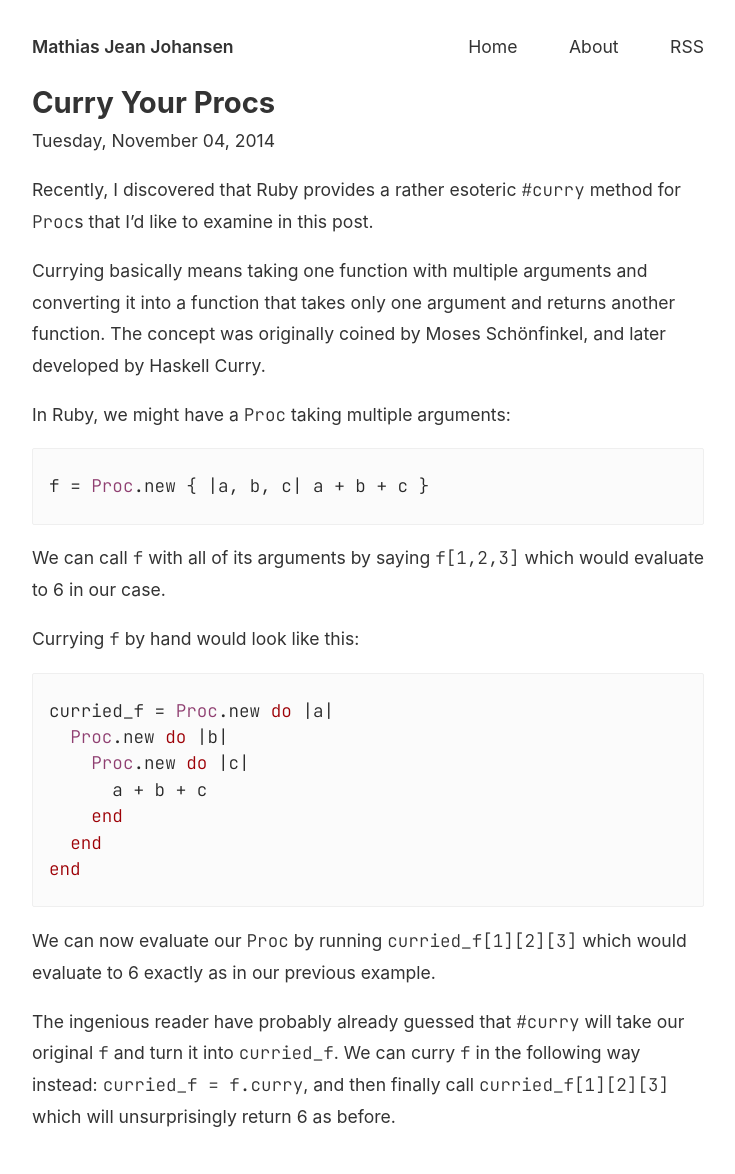
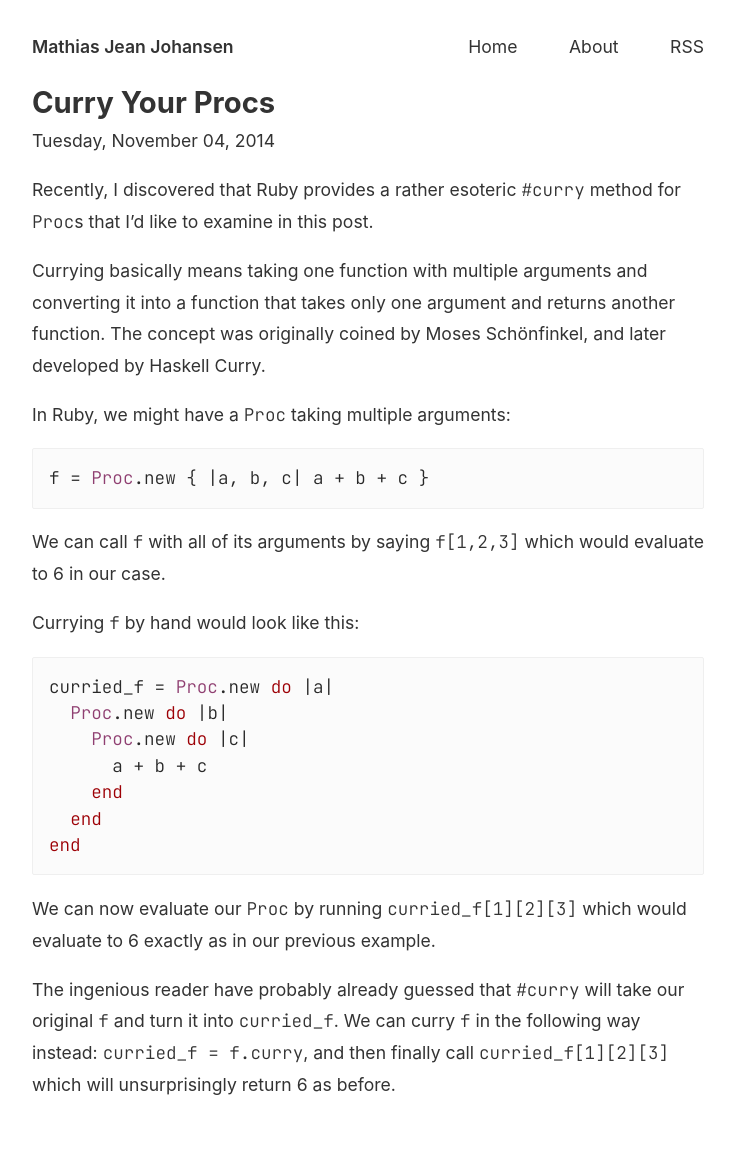
Before and after one commit to majjoha/majjoha.github.io, a Jekyll site: the page built from _posts/2014-11-04-curry-your-procs.md, in a window 1280 px wide. Shown: the whole page, without its empty margins (272-1007 px from the left). Built offline with Jekyll 4.4.1, drawn with Linux system fonts in a browser that asks for light colours; after the commit the page ends 1142 px from its top, so only the background shows below that.

Commit message:
Reduce padding in code blocks.

```diff
--- a/_includes/style.css
+++ b/_includes/style.css
@@ -159,7 +159,7 @@ article time {
   font-family: "JetBrains Mono", "Menlo", monospace;
   background: #fbfbfb;
   box-sizing: border-box;
-  padding: 0.25rem 0.5rem;
+  padding: 0 0.5rem;
   margin: 1rem auto;
   max-width: 42rem;
   line-height: 1.5;
```
